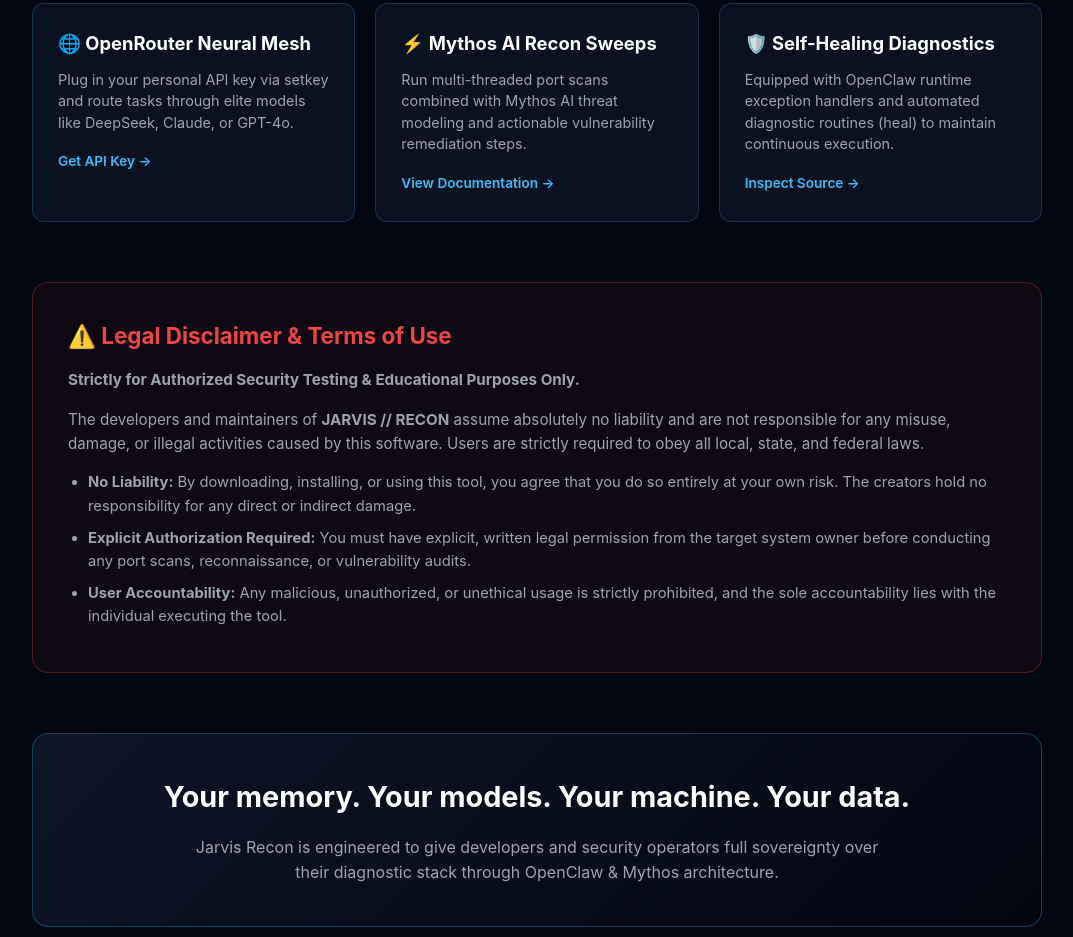
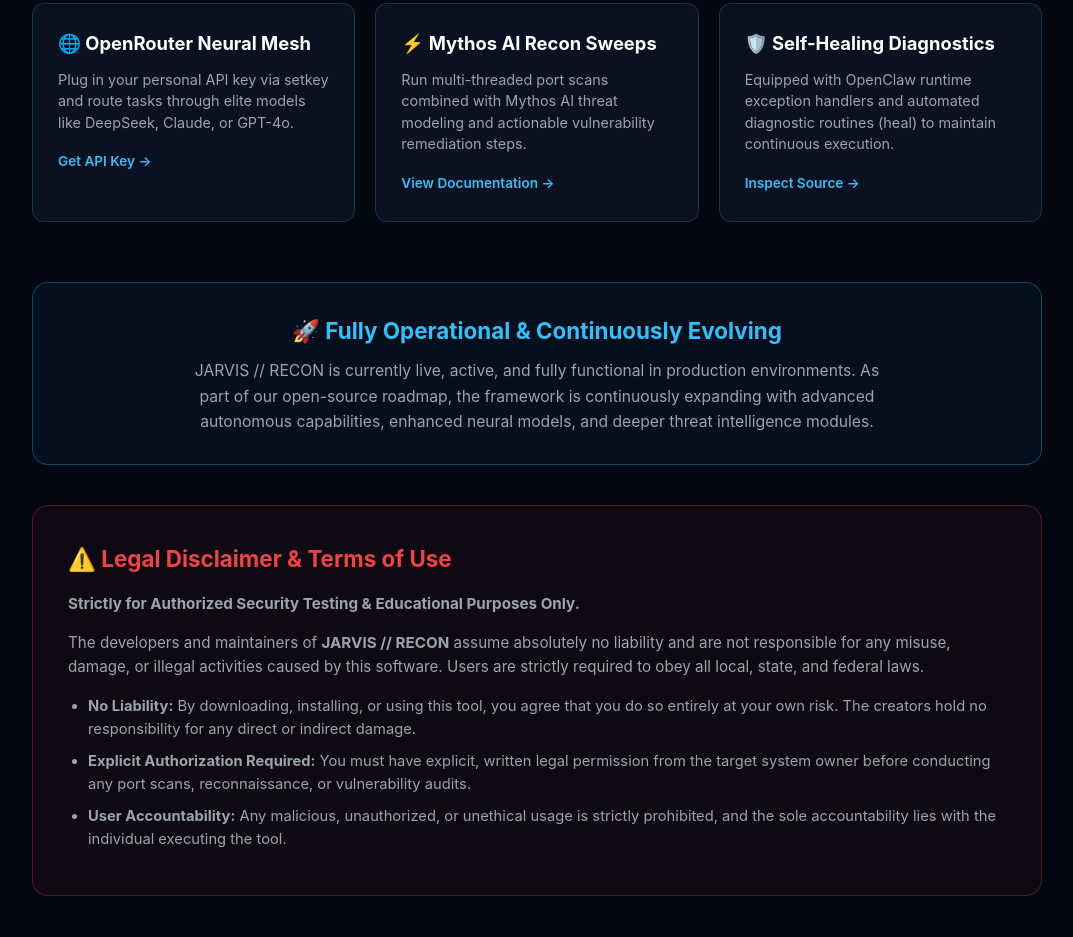
Before and after one commit to kavinmusicc-code/jarvis-recon, a plain HTML site: page index.html in a window 1280 px wide. Shown: the part 1065-2002 px from the top of the page, without its empty margins (103-1176 px from the left). Drawn offline with Linux system fonts and the light colour scheme.

Commit message:
Add active operational status and continuous evolution notice to website

```diff
--- a/index.html
+++ b/index.html
@@ -53,7 +53,11 @@
         .feature-link { color: #38bdf8; text-decoration: none; font-size: 0.85rem; font-weight: 600; display: inline-flex; align-items: center; gap: 4px; }
         .feature-link:hover { text-decoration: underline; }
 
-        /* Legal & Disclaimer Section */
+        /* Live & Evolving Status Box */
+        .status-box { background: rgba(56, 189, 248, 0.05); border: 1px solid rgba(56, 189, 248, 0.3); border-radius: 16px; padding: 30px; margin-bottom: 40px; text-align: center; }
+        .status-box h3 { color: #38bdf8; font-size: 1.4rem; margin-bottom: 10px; }
+        .status-box p { color: #9ca3af; font-size: 0.98rem; max-width: 700px; margin: 0 auto; line-height: 1.6; }
+
         .legal-box { background: rgba(239, 68, 68, 0.05); border: 1px solid rgba(239, 68, 68, 0.3); border-radius: 16px; padding: 35px; margin-bottom: 60px; text-align: left; }
         .legal-box h3 { color: #ef4444; font-size: 1.4rem; margin-bottom: 15px; display: flex; align-items: center; gap: 10px; }
         .legal-box p { color: #9ca3af; font-size: 0.95rem; line-height: 1.6; margin-bottom: 15px; }
@@ -73,8 +77,8 @@
         <a href="#" class="logo">JARVIS <span>// RECON</span></a>
         <div class="nav-links">
             <a href="#features">Features</a>
+            <a href="#status">Live Status</a>
             <a href="#legal">Disclaimer</a>
-            <a href="#manifesto">Philosophy</a>
             <a href="https://github.com/kavinmusicc-code/jarvis-recon" target="_blank" class="nav-btn">GitHub Repo</a>
         </div>
     </nav>
@@ -133,6 +137,12 @@
                 <p>Equipped with OpenClaw runtime exception handlers and automated diagnostic routines (heal) to maintain continuous execution.</p>
                 <a href="https://github.com/kavinmusicc-code/jarvis-recon" target="_blank" class="feature-link">Inspect Source &rarr;</a>
             </div>
+        </div>
+
+        <!-- Live Status & Continuous Evolution Section -->
+        <div class="status-box" id="status">
+            <h3>🚀 Fully Operational & Continuously Evolving</h3>
+            <p>JARVIS // RECON is currently live, active, and fully functional in production environments. As part of our open-source roadmap, the framework is continuously expanding with advanced autonomous capabilities, enhanced neural models, and deeper threat intelligence modules.</p>
         </div>
 
         <!-- Legal Disclaimer & Terms Section -->
```
